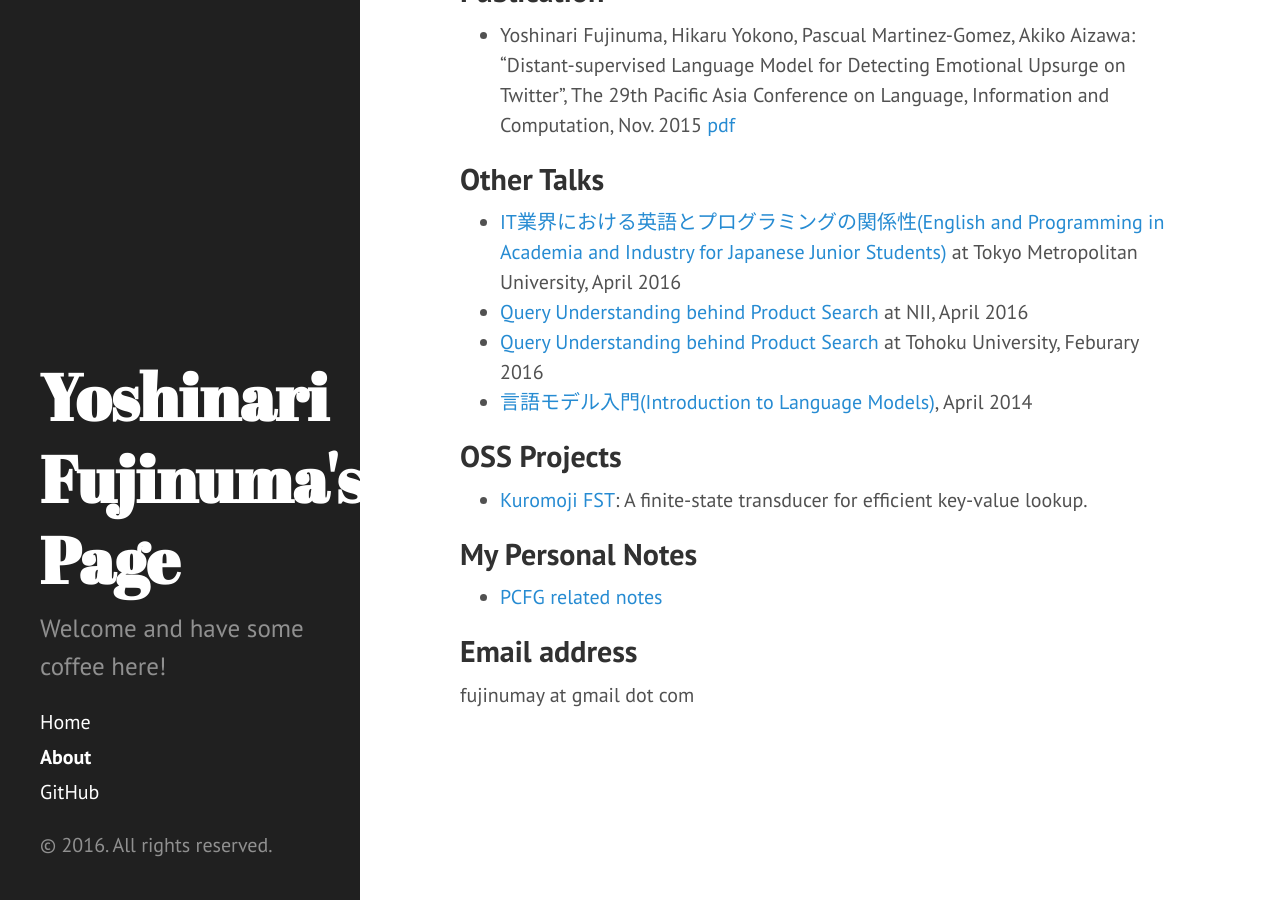
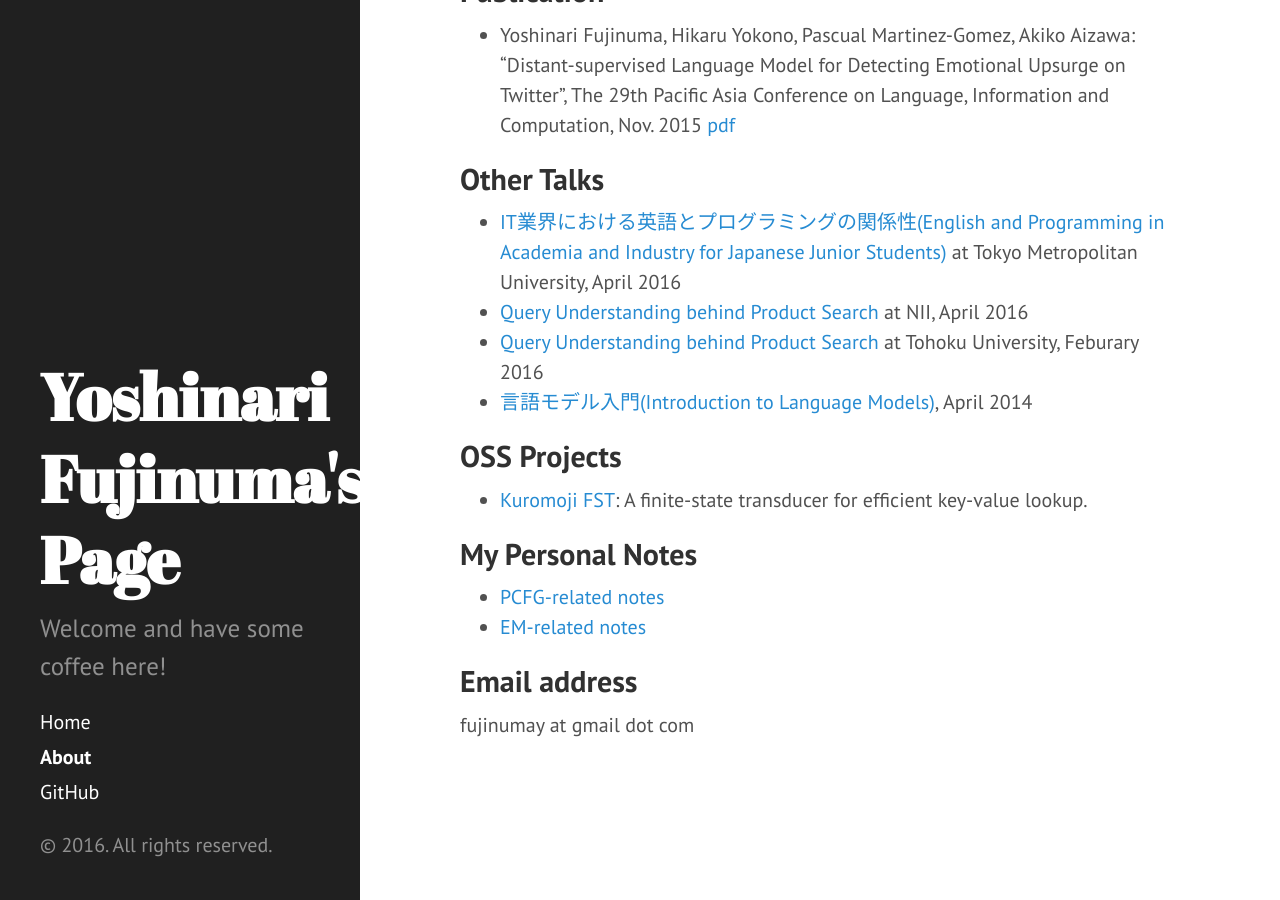
Before and after one commit to akkikiki/akkikiki.github.io, a Jekyll site: the page built from about.md, in a window 1280 px wide and 900 px high, scrolled down 528 px. Built offline with Jekyll 4.4.1, drawn with Linux system fonts in a browser that asks for light colours.

Commit message:
Updated the notes page

```diff
--- a/about.md
+++ b/about.md
@@ -22,7 +22,8 @@ You can find me on [LinkedIn](https://jp.linkedin.com/in/yoshinari-fujinuma-4b61
 * [Kuromoji FST](https://github.com/atilika/fst): A finite-state transducer for efficient key-value lookup.
 
 ## My Personal Notes
-* [PCFG related notes]({{ site.url }}/assets/yoshinari_notes_pcfg.pdf)
+* [PCFG-related notes]({{ site.url }}/assets/yoshinari_notes_pcfg.pdf)
+* [EM-related notes]({{ site.url }}/assets/yoshinari_notes_em.pdf)
 
 ## Email address
 fujinumay at gmail dot com
```
